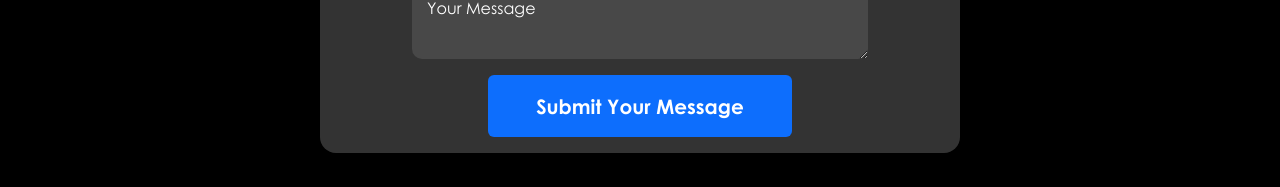
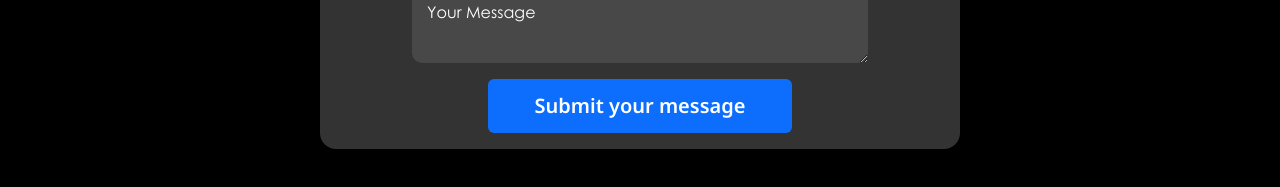
Before and after one commit to Hamza-Noah/Islam-Project, a React (Vite) app: page / in a window 1280 px wide. Both pictures are taken after a click on the button "WRITE ME AN EMAIL". Shown: the part 4567-4754 px from the top of the page. Built offline with nearby package versions, Linux system fonts and the light colour scheme.

Commit message:
finsished the dark mode theme for modal

```diff
--- a/src/components/SendMail/SendMail.jsx
+++ b/src/components/SendMail/SendMail.jsx
@@ -62,8 +62,8 @@ export default function SendMail() {
                       errors={state.errors}
                     />
                   </div>
-                  <button type="submit" className="bg-primary text-white fw-bolder py-3 border-0 rounded w-50" disabled={state.submitting}>
-                    Submit Your Message
+                  <button type="submit" className="bg-primary text-white fw-bolder border-0 rounded w-50" disabled={state.submitting}>
+                    Submit your message
                   </button>
                 </form>
               </>
--- a/src/components/SendMail/send-mail.module.css
+++ b/src/components/SendMail/send-mail.module.css
@@ -48,5 +48,9 @@
 
   button[type="submit"]{
     font-size: 20px;
+    padding-top: 12px;
+    padding-bottom: 12px;
+  font-family: Noto Sans, sans-serif;
+
   }
 }
```
